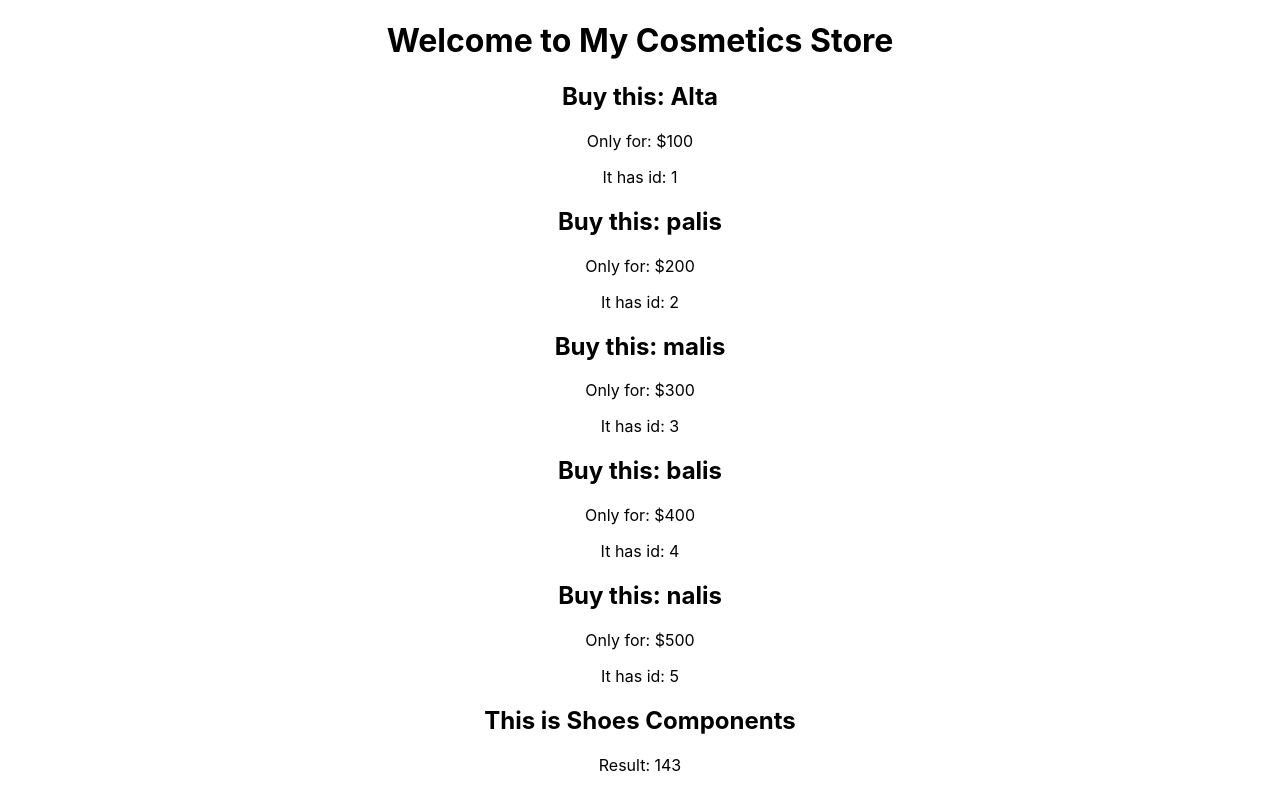
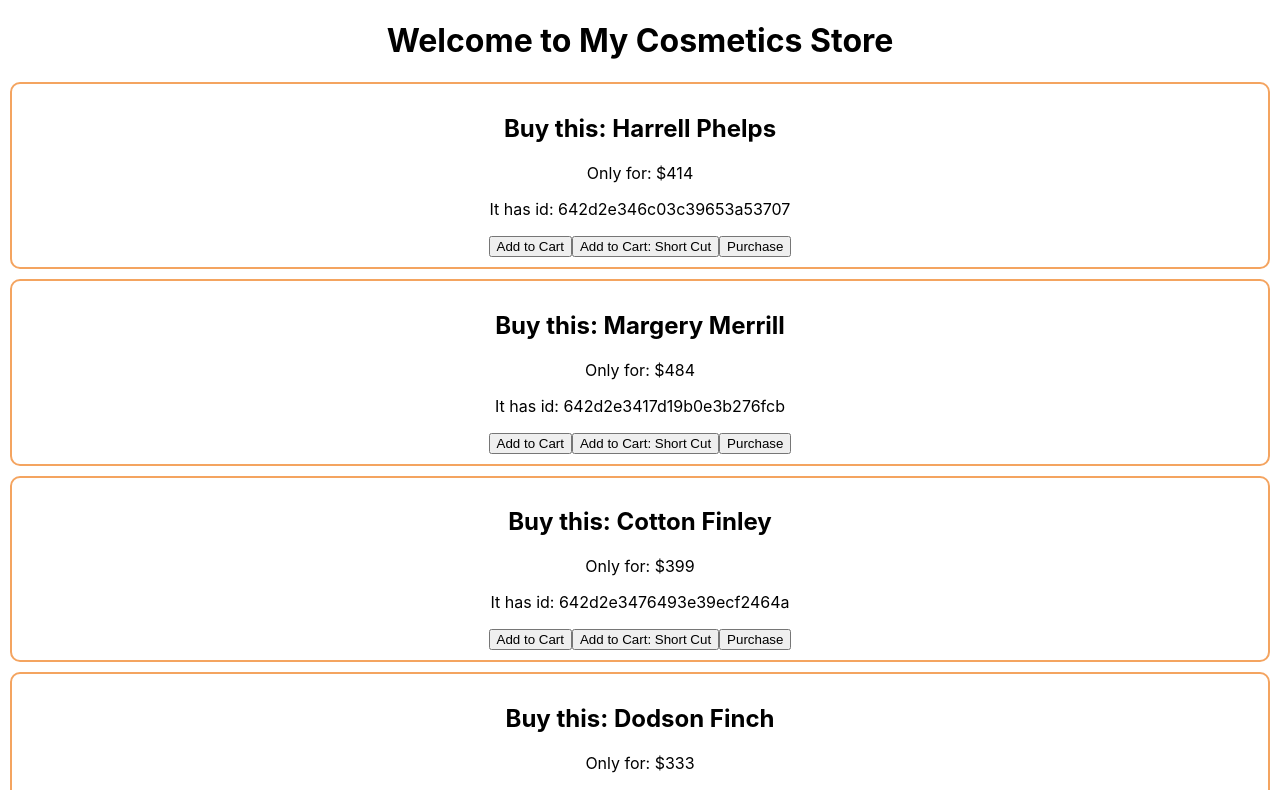
Before and after one commit to shafrinahamed97/storage-and-handler-react, a React (Create React App) app: page / in a window 1280 px wide. Shown: the top 790 px of the page. Built offline with nearby package versions, Linux system fonts and the light colour scheme.

Commit message:
create event handler with parameters

```diff
--- /dev/null
+++ b/public/data.json
@@ -0,0 +1,27 @@
+[
+    {
+      "_id": "642d2e346c03c39653a53707",
+      "price": 414,
+      "name": "Harrell Phelps"
+    },
+    {
+      "_id": "642d2e3417d19b0e3b276fcb",
+      "price": 484,
+      "name": "Margery Merrill"
+    },
+    {
+      "_id": "642d2e3476493e39ecf2464a",
+      "price": 399,
+      "name": "Cotton Finley"
+    },
+    {
+      "_id": "642d2e34a1ddd0f928b72603",
+      "price": 333,
+      "name": "Dodson Finch"
+    },
+    {
+      "_id": "642d2e343c56e34f7077f0bb",
+      "price": 176,
+      "name": "Tyler Brady"
+    }
+  ]
--- a/src/components/cosmetic/Cosmetic.js
+++ b/src/components/cosmetic/Cosmetic.js
@@ -1,13 +1,22 @@
 import React from 'react';
+import './cosmetic.css';
 
 const Cosmetic = (props) => {
-    const { name, price, id } = props.cosmetic;
+    const { name, price, _id } = props.cosmetic;
+    const addToCart = (_id) => {
+        console.log('item added', _id)
+    }
+
+    const addToCartWithParam = () => addToCart(_id);
     return (
-        <div>
+        <div className='product'>
             <h2>Buy this: {name} </h2>
             <p>Only for: ${price}</p>
-            <p>It has id: {id}</p>
-        </div>
+            <p>It has id: {_id}</p>
+            <button onClick={addToCartWithParam}> Add to Cart</button>
+            <button onClick={() => addToCart(_id)}> Add to Cart: Short Cut</button>
+            <button onClick={() => addToCart(_id)}>Purchase</button>
+        </div >
     );
 };
 
--- /dev/null
+++ b/src/components/cosmetic/cosmetic.css
@@ -0,0 +1,6 @@
+.product{
+    border: 2px solid sandybrown;
+    margin: 10px;
+    padding: 10px;
+    border-radius: 10px;
+}
--- a/src/components/cosmetics/Cosmetics.js
+++ b/src/components/cosmetics/Cosmetics.js
@@ -1,4 +1,4 @@
-import React from 'react';
+import React, { useEffect, useState } from 'react';
 import './Cosmetics.css';
 import Cosmetic from '../cosmetic/Cosmetic';
 
@@ -6,20 +6,19 @@ import Cosmetic from '../cosmetic/Cosmetic';
 
 const Cosmetics = () => {
 
-    const cosmetics = [
-        { id: 1, name: 'Alta', price: 100 },
-        { id: 2, name: 'palis', price: 200 },
-        { id: 3, name: 'malis', price: 300 },
-        { id: 4, name: 'balis', price: 400 },
-        { id: 5, name: 'nalis', price: 500 },
-    ]
+    const [cosmetics, setCosmetics] = useState([]);
+    useEffect(() => {
+        fetch('data.json')
+            .then(res => res.json())
+            .then(data => setCosmetics(data))
+    }, [])
 
     return (
         <div>
             <h1>Welcome to My Cosmetics Store</h1>
             {
                 cosmetics.map(cosmetic =>
-                    <Cosmetic key={cosmetic.id}
+                    <Cosmetic key={cosmetic._id}
                         cosmetic={cosmetic}
                     ></Cosmetic>
                 )
```
